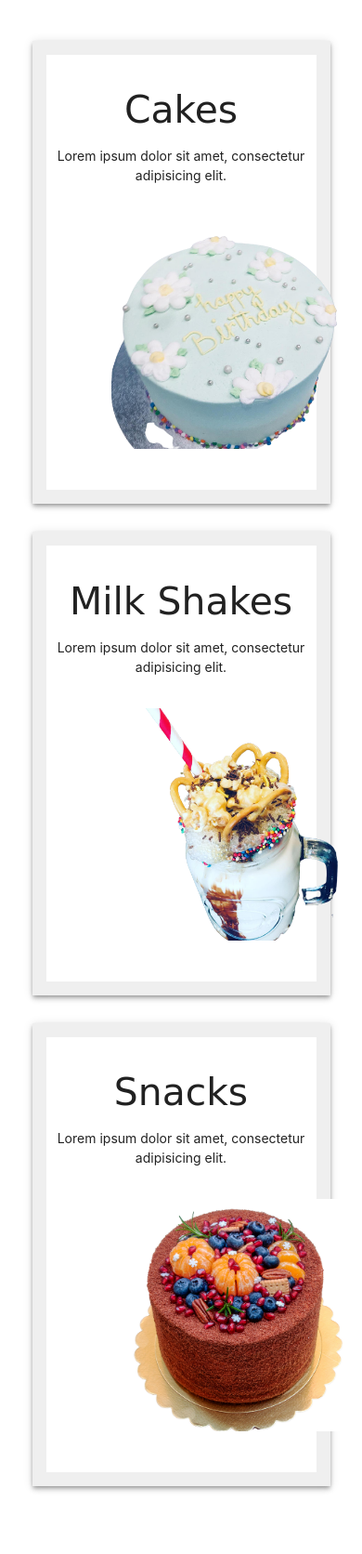
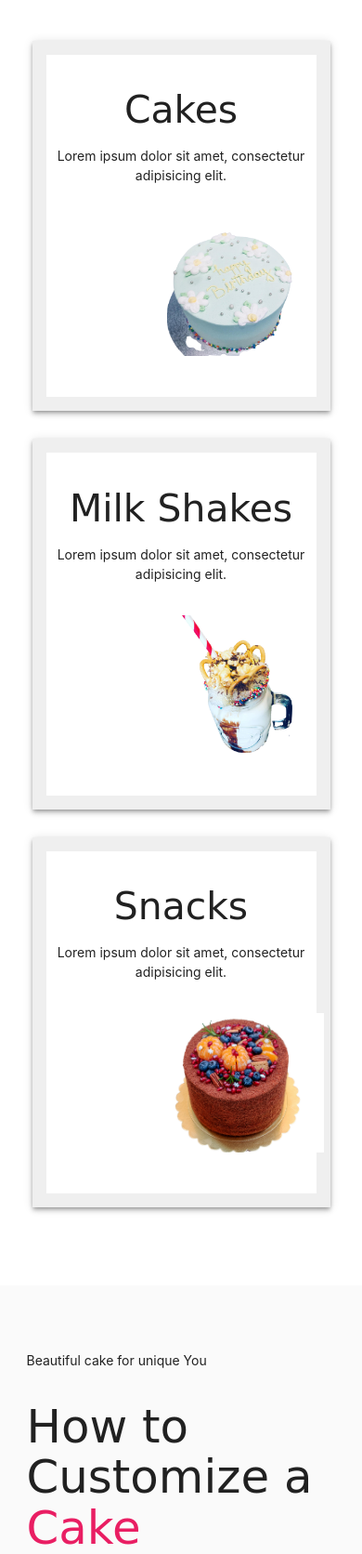
Before and after one commit to ndmichael/cakecasa, a Django app: page / in a window 390 px wide. Shown: the part 1160-2832 px from the top of the page at 93% size. Run offline with Django 3.2, Linux system fonts and the light colour scheme; some web fonts are replaced.

Commit message:
fixed img size for product

```diff
--- a/casa/static/casa/css/main.css
+++ b/casa/static/casa/css/main.css
@@ -154,6 +154,16 @@ h1, h2, h3, h4, h5, h6 {
         padding-top: 1vh;
     }
 
+    #offers img {
+        min-height: 100%;
+        height: 150px;
+        width: 100% !important;
+        object-fit: contain;
+        object-position: top;
+
+
+    }
+
     #landing-page img {
         min-height: 100%;
         height: 300px;
```
